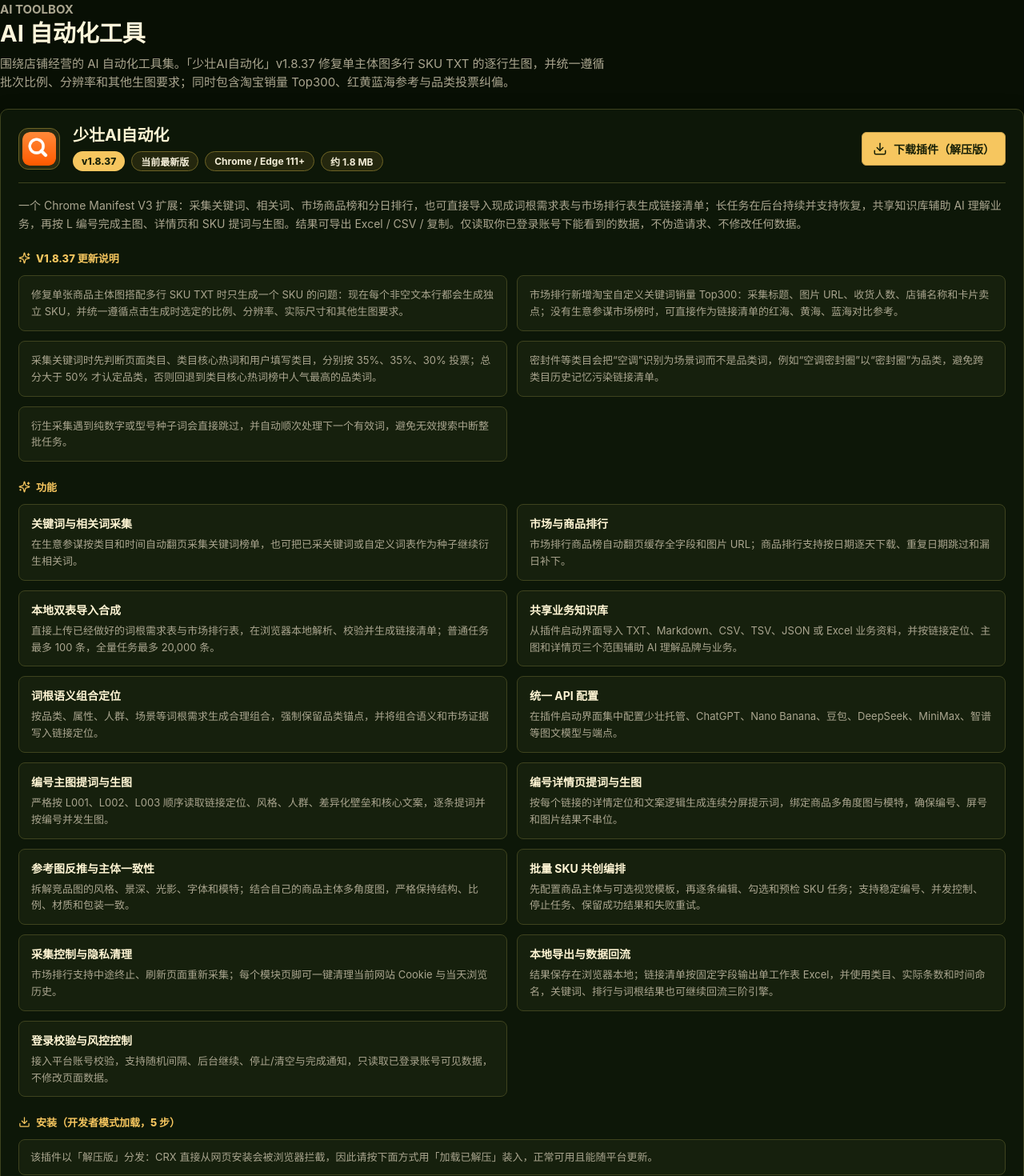
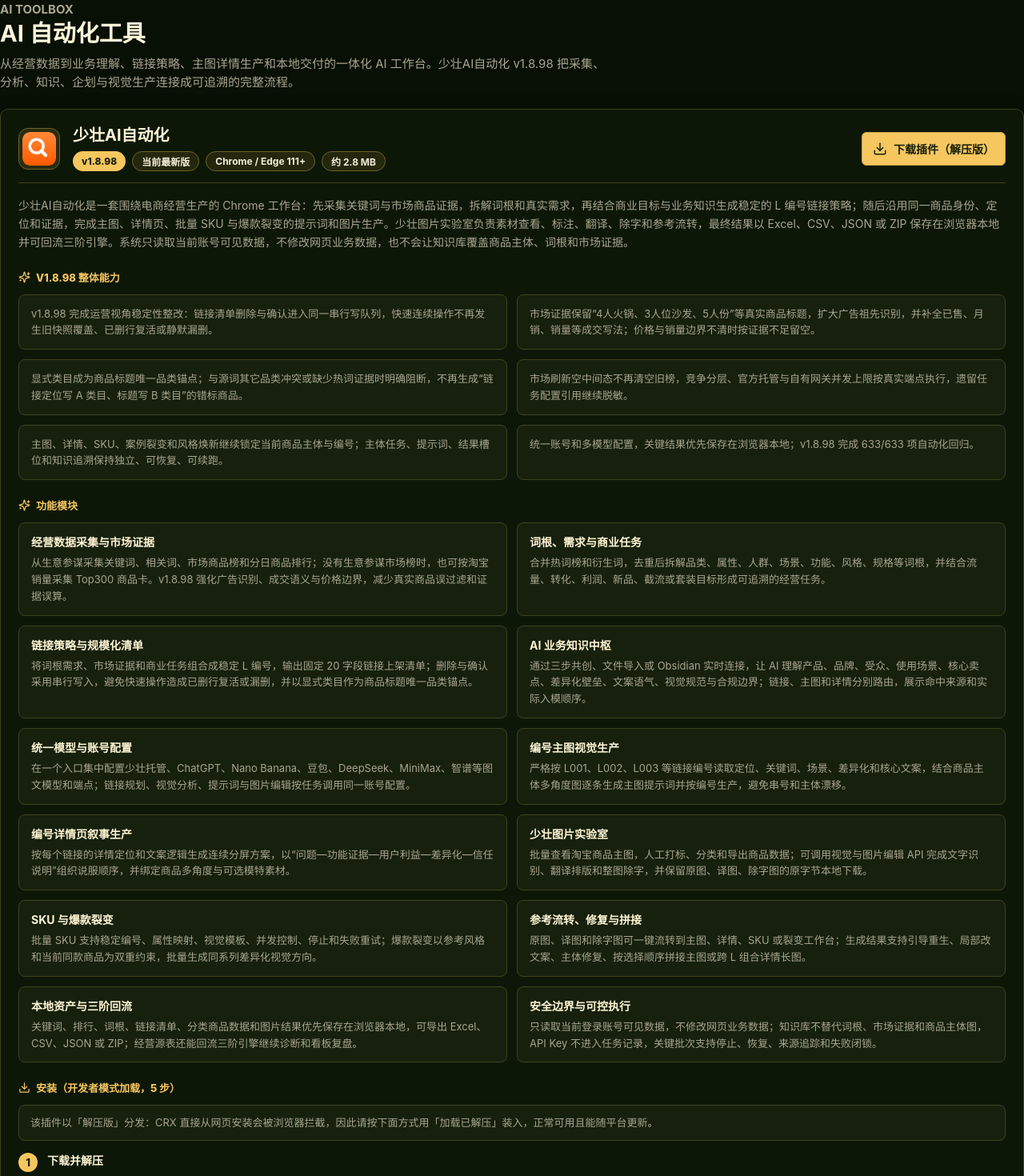
Before and after one commit to songlelaile/20260606sanjie, a Next.js app: page /tools in a window 1280 px wide. Shown: the top 1470 px of the page at 80% size. Built offline with nearby package versions, Linux system fonts and the light colour scheme; no server answers.

Commit message:
feat: preserve v1.8.98 SSO in evidence release

```diff
--- a/src/app/api/auth/login/route.ts
+++ b/src/app/api/auth/login/route.ts
@@ -43,6 +43,7 @@
     httpOnly: true,
     secure: process.env.NODE_ENV === "production",
     sameSite: "lax",
+    domain: process.env.NODE_ENV === "production" ? ".shaozhuangai.com" : undefined,
     path: "/",
     maxAge: SESSION_MAX_AGE_SECONDS
   });
--- a/src/app/api/auth/register/route.ts
+++ b/src/app/api/auth/register/route.ts
@@ -58,6 +58,7 @@
     httpOnly: true,
     secure: process.env.NODE_ENV === "production",
     sameSite: "lax",
+    domain: process.env.NODE_ENV === "production" ? ".shaozhuangai.com" : undefined,
     path: "/",
     maxAge: SESSION_MAX_AGE_SECONDS
   });
--- a/src/app/tools/page.tsx
+++ b/src/app/tools/page.tsx
@@ -17,75 +17,72 @@
 // 插件元信息（升级版本只需改这里，并把新 ZIP 放进 public/downloads/）
 const COLLECTOR = {
   name: "少壮AI自动化",
-  version: "1.8.37",
-  zipHref: "/downloads/sycm-keyword-collector-v1.8.37.zip",
-  downloadName: "少壮AI自动化-v1.8.37.zip",
-  sizeLabel: "约 1.8 MB",
+  version: "1.8.98",
+  zipHref: "/downloads/sycm-keyword-collector-v1.8.98.zip",
+  downloadName: "少壮AI自动化-v1.8.98.zip",
+  sizeLabel: "约 2.8 MB",
   platform: "Chrome / Edge 111+",
   iconHref: "/downloads/shaozhuang-ai-legacy-icon.png"
 };
 
 const FEATURES = [
   {
-    title: "关键词与相关词采集",
-    desc: "在生意参谋按类目和时间自动翻页采集关键词榜单，也可把已采关键词或自定义词表作为种子继续衍生相关词。"
+    title: "经营数据采集与市场证据",
+    desc: "从生意参谋采集关键词、相关词、市场商品榜和分日商品排行；没有生意参谋市场榜时，也可按淘宝销量采集 Top300 商品卡。v1.8.98 强化广告识别、成交语义与价格边界，减少真实商品误过滤和证据误算。"
   },
   {
-    title: "市场与商品排行",
-    desc: "市场排行商品榜自动翻页缓存全字段和图片 URL；商品排行支持按日期逐天下载、重复日期跳过和漏日补下。"
+    title: "词根、需求与商业任务",
+    desc: "合并热词榜和衍生词，去重后拆解品类、属性、人群、场景、功能、风格、规格等词根，并结合流量、转化、利润、新品、截流或套装目标形成可追溯的经营任务。"
   },
   {
-    title: "本地双表导入合成",
-    desc: "直接上传已经做好的词根需求表与市场排行表，在浏览器本地解析、校验并生成链接清单；普通任务最多 100 条，全量任务最多 20,000 条。"
+    title: "链接策略与规模化清单",
+    desc: "将词根需求、市场证据和商业任务组合成稳定 L 编号，输出固定 20 字段链接上架清单；删除与确认采用串行写入，避免快速操作造成已删行复活或漏删，并以显式类目作为商品标题唯一品类锚点。"
   },
   {
-    title: "共享业务知识库",
-    desc: "从插件启动界面导入 TXT、Markdown、CSV、TSV、JSON 或 Excel 业务资料，并按链接定位、主图和详情页三个范围辅助 AI 理解品牌与业务。"
+    title: "AI 业务知识中枢",
+    desc: "通过三步共创、文件导入或 Obsidian 实时连接，让 AI 理解产品、品牌、受众、使用场景、核心卖点、差异化壁垒、文案语气、视觉规范与合规边界；链接、主图和详情分别路由，展示命中来源和实际入模顺序。"
   },
   {
-    title: "词根语义组合定位",
-    desc: "按品类、属性、人群、场景等词根需求生成合理组合，强制保留品类锚点，并将组合语义和市场证据写入链接定位。"
+    title: "统一模型与账号配置",
+    desc: "在一个入口集中配置少壮托管、ChatGPT、Nano Banana、豆包、DeepSeek、MiniMax、智谱等图文模型和端点；链接规划、视觉分析、提示词与图片编辑按任务调用同一账号配置。"
   },
   {
-    title: "统一 API 配置",
-    desc: "在插件启动界面集中配置少壮托管、ChatGPT、Nano Banana、豆包、DeepSeek、MiniMax、智谱等图文模型与端点。"
+    title: "编号主图视觉生产",
+    desc: "严格按 L001、L002、L003 等链接编号读取定位、关键词、场景、差异化和核心文案，结合商品主体多角度图逐条生成主图提示词并按编号生产，避免串号和主体漂移。"
   },
   {
-    title: "编号主图提词与生图",
-    desc: "严格按 L001、L002、L003 顺序读取链接定位、风格、人群、差异化壁垒和核心文案，逐条提词并按编号并发生图。"
+    title: "编号详情页叙事生产",
+    desc: "按每个链接的详情定位和文案逻辑生成连续分屏方案，以“问题—功能证据—用户利益—差异化—信任说明”组织说服顺序，并绑定商品多角度与可选模特素材。"
   },
   {
-    title: "编号详情页提词与生图",
-    desc: "按每个链接的详情定位和文案逻辑生成连续分屏提示词，绑定商品多角度图与模特，确保编号、屏号和图片结果不串位。"
+    title: "少壮图片实验室",
+    desc: "批量查看淘宝商品主图，人工打标、分类和导出商品数据；可调用视觉与图片编辑 API 完成文字识别、翻译排版和整图除字，并保留原图、译图、除字图的原字节本地下载。"
   },
   {
-    title: "参考图反推与主体一致性",
-    desc: "拆解竞品图的风格、景深、光影、字体和模特；结合自己的商品主体多角度图，严格保持结构、比例、材质和包装一致。"
+    title: "SKU 与爆款裂变",
+    desc: "批量 SKU 支持稳定编号、属性映射、视觉模板、并发控制、停止和失败重试；爆款裂变以参考风格和当前同款商品为双重约束，批量生成同系列差异化视觉方向。"
   },
   {
-    title: "批量 SKU 共创编排",
-    desc: "先配置商品主体与可选视觉模板，再逐条编辑、勾选和预检 SKU 任务；支持稳定编号、并发控制、停止任务、保留成功结果和失败重试。"
+    title: "参考流转、修复与拼接",
+    desc: "原图、译图和除字图可一键流转到主图、详情、SKU 或裂变工作台；生成结果支持引导重生、局部改文案、主体修复、按选择顺序拼接主图或跨 L 组合详情长图。"
   },
   {
-    title: "采集控制与隐私清理",
-    desc: "市场排行支持中途终止、刷新页面重新采集；每个模块页脚可一键清理当前网站 Cookie 与当天浏览历史。"
+    title: "本地资产与三阶回流",
+    desc: "关键词、排行、词根、链接清单、分类商品数据和图片结果优先保存在浏览器本地，可导出 Excel、CSV、JSON 或 ZIP；经营源表还能回流三阶引擎继续诊断和看板复盘。"
   },
   {
-    title: "本地导出与数据回流",
-    desc: "结果保存在浏览器本地；链接清单按固定字段输出单工作表 Excel，并使用类目、实际条数和时间命名，关键词、排行与词根结果也可继续回流三阶引擎。"
-  },
-  {
-    title: "登录校验与风控控制",
-    desc: "接入平台账号校验，支持随机间隔、后台继续、停止/清空与完成通知，只读取已登录账号可见数据，不修改页面数据。"
+    title: "安全边界与可控执行",
+    desc: "只读取当前登录账号可见数据，不修改网页业务数据；知识库不替代词根、市场证据和商品主体图，API Key 不进入任务记录，关键批次支持停止、恢复、来源追踪和失败闭锁。"
   }
 ];
 
 const RELEASE_NOTES = [
-  "修复单张商品主体图搭配多行 SKU TXT 时只生成一个 SKU 的问题：现在每个非空文本行都会生成独立 SKU，并统一遵循点击生成时选定的比例、分辨率、实际尺寸和其他生图要求。",
-  "市场排行新增淘宝自定义关键词销量 Top300：采集标题、图片 URL、收货人数、店铺名称和卡片卖点；没有生意参谋市场榜时，可直接作为链接清单的红海、黄海、蓝海对比参考。",
-  "采集关键词时先判断页面类目、类目核心热词和用户填写类目，分别按 35%、35%、30% 投票；总分大于 50% 才认定品类，否则回退到类目核心热词榜中人气最高的品类词。",
-  "密封件等类目会把“空调”识别为场景词而不是品类词，例如“空调密封圈”以“密封圈”为品类，避免跨类目历史记忆污染链接清单。",
-  "衍生采集遇到纯数字或型号种子词会直接跳过，并自动顺次处理下一个有效词，避免无效搜索中断整批任务。",
+  "v1.8.98 完成运营视角稳定性整改：链接清单删除与确认进入同一串行写队列，快速连续操作不再发生旧快照覆盖、已删行复活或静默漏删。",
+  "市场证据保留“4人火锅、3人位沙发、5人份”等真实商品标题，扩大广告祖先识别，并补全已售、月销、销量等成交写法；价格与销量边界不清时按证据不足留空。",
+  "显式类目成为商品标题唯一品类锚点；与源词其它品类冲突或缺少热词证据时明确阻断，不再生成“链接定位写 A 类目、标题写 B 类目”的错标商品。",
+  "市场刷新空中间态不再清空旧榜，竞争分层、官方托管与自有网关并发上限按真实端点执行，遗留任务配置引用继续脱敏。",
+  "主图、详情、SKU、案例裂变和风格焕新继续锁定当前商品主体与编号；主体任务、提示词、结果槽位和知识追溯保持独立、可恢复、可续跑。",
+  "统一账号和多模型配置，关键结果优先保存在浏览器本地；v1.8.98 完成 633/633 项自动化回归。"
 ];
 
 const INSTALL_STEPS = [
@@ -127,7 +124,7 @@
   },
   {
     title: "市场排行商品榜",
-    desc: "进入 生意参谋 → 市场排行 → 商品，打开插件「市场排行」，选择时间范围后开始采集；插件会翻页缓存商品榜字段和图片 URL，用于竞品池与链接清单。"
+    desc: "有生意参谋市场榜时继续按原流程采集；没有时，可在淘宝搜索填写关键词并按销量降序采集 Top300。插件会打开或复用淘宝页，逐页同步进度与预计剩余时间，采集店铺名、标题、收货人数、天猫/淘宝、入口价格，用于和词根共同判断链接清单。"
   },
   {
     title: "链接清单企划",
@@ -135,11 +132,19 @@
   },
   {
     title: "业务知识库",
-    desc: "从插件启动界面进入「知识库」，导入品牌、品类、人群、场景、利益点、视觉与合规资料，并选择用于链接定位、主图或详情页；知识只作业务校准，不替代采集证据和主体图。"
+    desc: "从插件启动界面进入「知识库」，可用三步引导建立产品、品牌、受众、场景、卖点、差异化、文案、视觉和合规底稿，也可导入文件或连接 Obsidian；选择作用域后先核对命中数、来源顺序和事实依据，再进入正式生产。"
   },
   {
     title: "清单生图",
-    desc: "选择连续 L 编号和主图/详情模式，上传商品主体多角度图；插件按每条链接自己的规划顺序提词，再按编号并发生图。参考图模式会先反推并覆盖当前提示词。"
+    desc: "选择连续 L 编号和主图/详情模式，上传商品主体多角度图；插件按每条链接自己的规划顺序提词，再按编号并发生图。参考图模式会先反推并覆盖当前提示词；生成后可在结果卡点击“引导重生”，标注局部并锁定其他区域后精确修复。"
+  },
+  {
+    title: "少壮图片实验室",
+    desc: "在淘宝搜索页打开少壮图片实验室，重新扫描后人工勾选商品主图；可按标签批量归类并查看店铺、平台、价格和页面付款人数，导出分类 Excel，也可调用已配置 API 生成译图或除字图并下载本地 ZIP。"
+  },
+  {
+    title: "图片参考流转",
+    desc: "在商品缩略图或大图预览旁点击「导入参考」，选择主图、详情、SKU 或裂变参考；插件会把当前原图、译图或除字图带到对应工作台并预填正确位置，确认提示词和参数后再由你手动发起生成。"
   },
   {
     title: "商品排行分日下载",
@@ -161,7 +166,7 @@
       <PageHeader
         eyebrow="AI Toolbox"
         title="AI 自动化工具"
-        description="围绕店铺经营的 AI 自动化工具集。「少壮AI自动化」v1.8.37 修复单主体图多行 SKU TXT 的逐行生图，并统一遵循批次比例、分辨率和其他生图要求；同时包含淘宝销量 Top300、红黄蓝海参考与品类投票纠偏。"
+        description="从经营数据到业务理解、链接策略、主图详情生产和本地交付的一体化 AI 工作台。少壮AI自动化 v1.8.98 把采集、分析、知识、企划与视觉生产连接成可追溯的完整流程。"
       />
 
       <section className="tool-card">
@@ -195,13 +200,13 @@
         </header>
 
         <p className="tool-lead">
-          一个 Chrome Manifest V3 扩展：采集关键词、相关词、市场商品榜和分日排行，也可直接导入现成词根需求表与市场排行表生成链接清单；长任务在后台持续并支持恢复，共享知识库辅助 AI 理解业务，再按 L 编号完成主图、详情页和 SKU 提词与生图。结果可导出 Excel / CSV / 复制。仅读取你已登录账号下能看到的数据，不伪造请求、不修改任何数据。
+          少壮AI自动化是一套围绕电商经营生产的 Chrome 工作台：先采集关键词与市场商品证据，拆解词根和真实需求，再结合商业目标与业务知识生成稳定的 L 编号链接策略；随后沿用同一商品身份、定位和证据，完成主图、详情页、批量 SKU 与爆款裂变的提示词和图片生产。少壮图片实验室负责素材查看、标注、翻译、除字和参考流转，最终结果以 Excel、CSV、JSON 或 ZIP 保存在浏览器本地并可回流三阶引擎。系统只读取当前账号可见数据，不修改网页业务数据，也不会让知识库覆盖商品主体、词根和市场证据。
         </p>
 
         <div className="tool-block">
           <div className="tool-block-label">
             <Sparkles size={15} />
-            v{COLLECTOR.version} 更新说明
+            v{COLLECTOR.version} 整体能力
           </div>
           <div className="tool-feature-grid">
             {RELEASE_NOTES.map((note) => (
@@ -215,7 +220,7 @@
         <div className="tool-block">
           <div className="tool-block-label">
             <Sparkles size={15} />
-            功能
+            功能模块
           </div>
           <div className="tool-feature-grid">
             {FEATURES.map((f) => (
```
Also changed, not shown: src/app/api/auth/logout/route.ts (+11 -0 lines), 2 other files (tests, documents, lock files or other folders).
